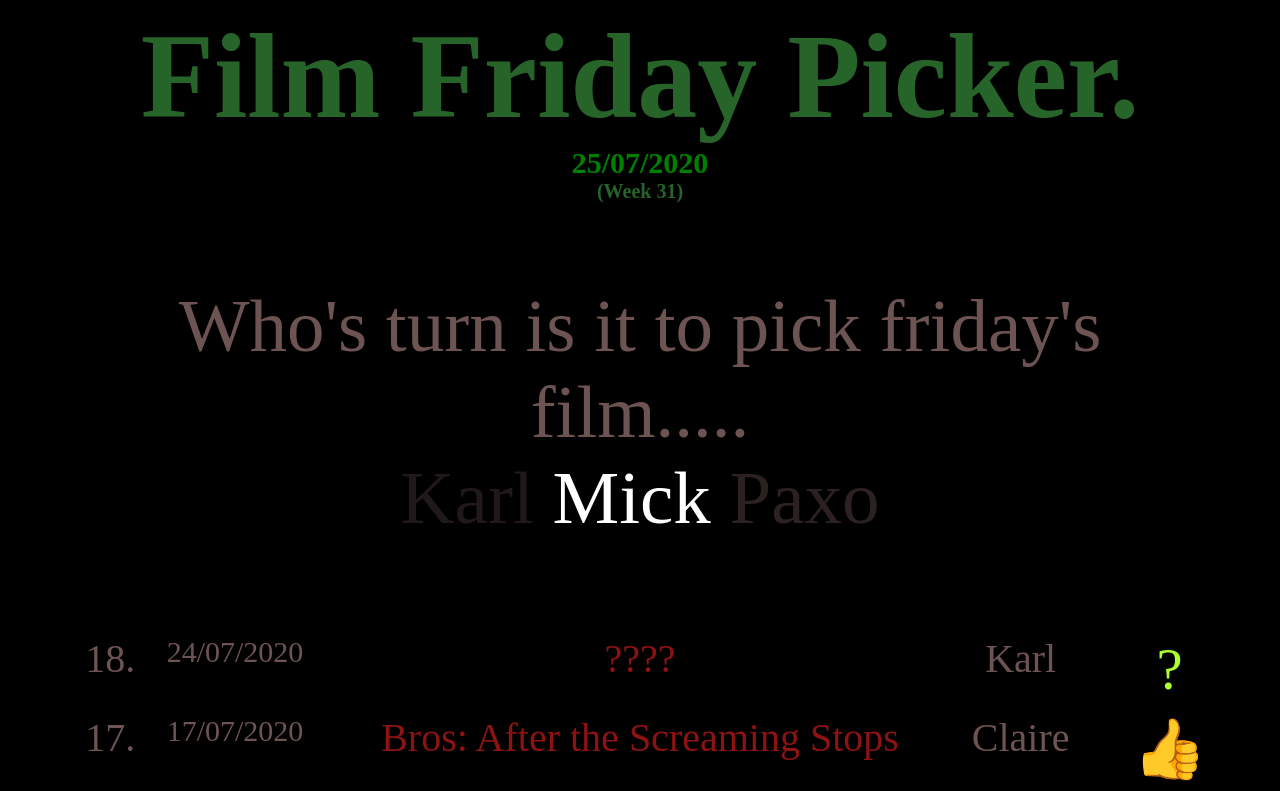
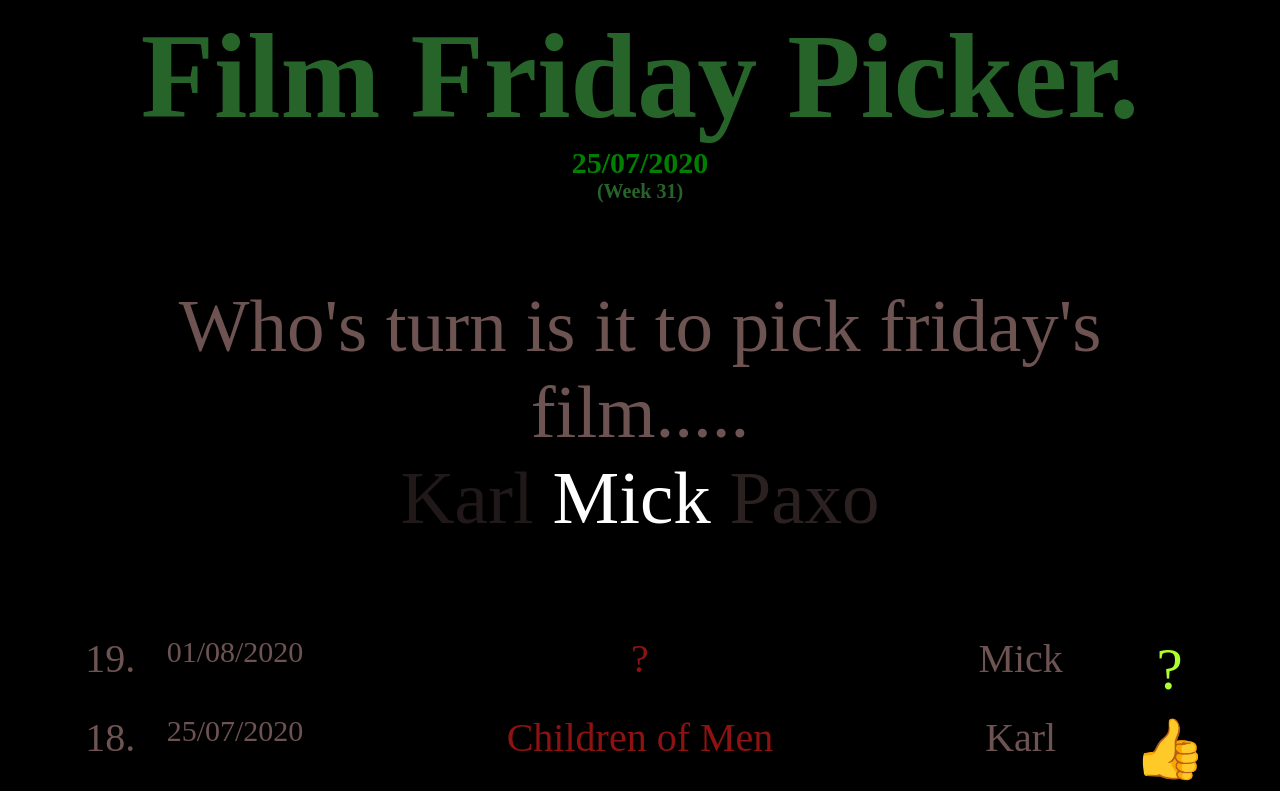
Before and after one commit to bangbangsoftware/fridayfilm, a website: page index.html in a window 1280 px wide. Shown: the top 791 px of the page. Drawn offline with Linux system fonts and the light colour scheme.

Commit message:
Karl steals

```diff
--- a/index.html
+++ b/index.html
@@ -22,20 +22,23 @@
     <br />
     <br />
     <div class="history">
-
+      <div>19.</div>
+      <div class="date">01/08/2020</div>
+      <div>
+        <a target="_blank" href="https://www.netflix.com/title/70044903">?</a>
+      </div>
+      <div>Mick</div>
+      <div class="icon">?</div>
 
       <div>18.</div>
-      <div class="date">24/07/2020</div>
+      <div class="date">25/07/2020</div>
       <div>
-        <a
-          target="_blank"
-          href="https://en.wikipedia.org/wiki/Bros:_After_the_Screaming_Stops"
-          >????</a
+        <a target="_blank" href="https://www.netflix.com/title/70044903"
+          >Children of Men</a
         >
       </div>
       <div>Karl</div>
-      <div class="icon">?</div>
-
+      <div class="icon">👍</div>
 
       <div>17.</div>
       <div class="date">17/07/2020</div>
```
